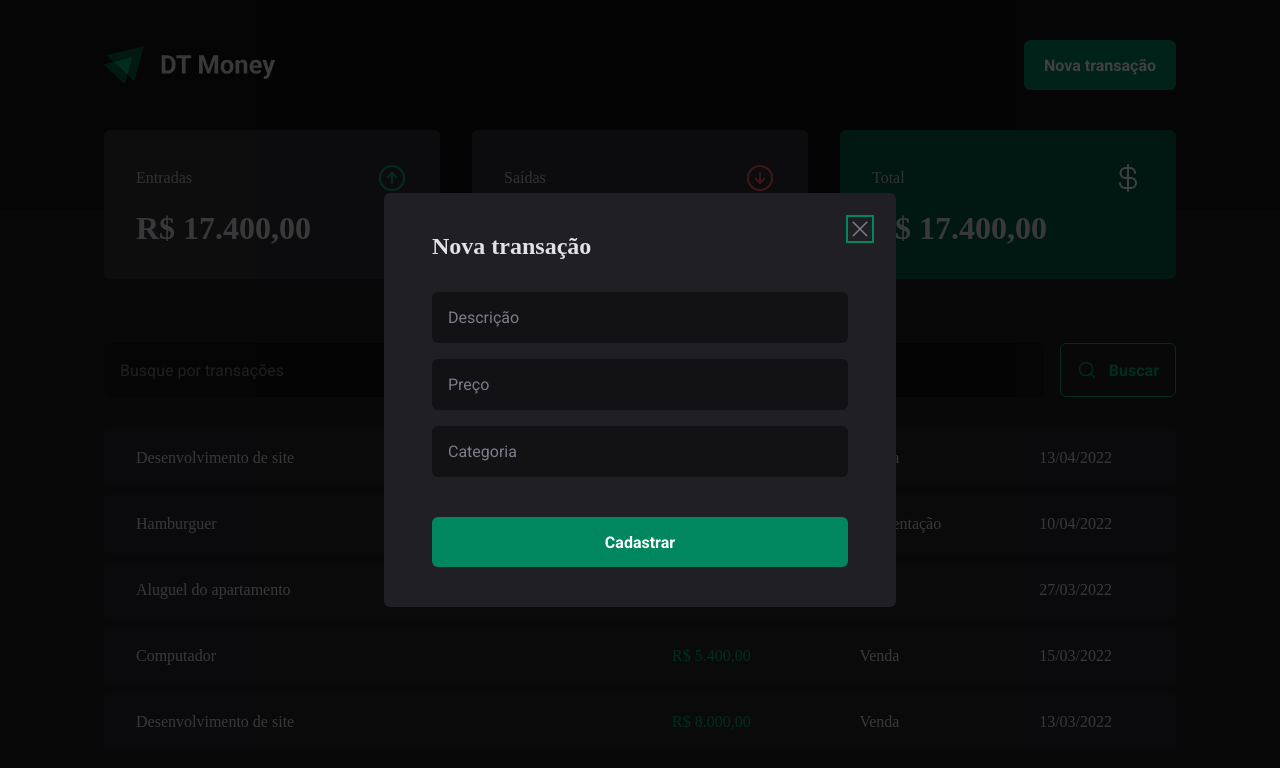
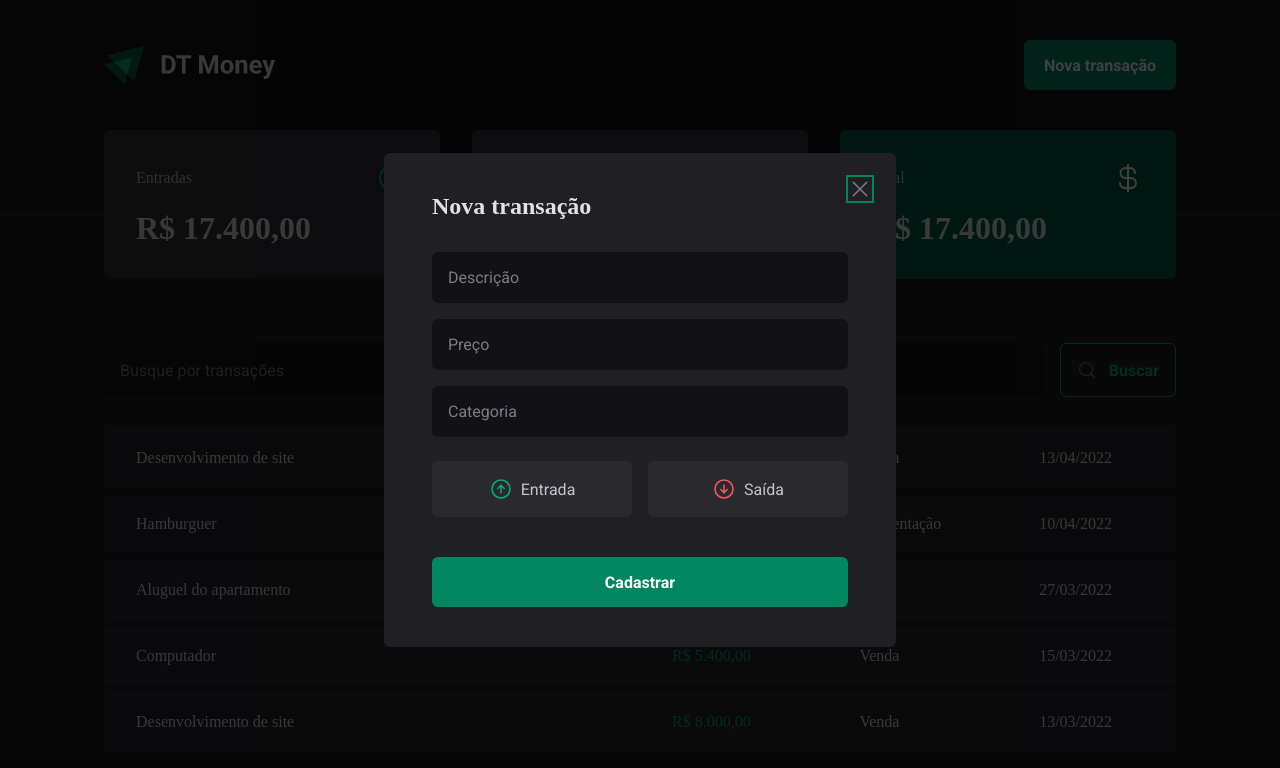
Before and after one commit to Urias01/dt-money, a React (Vite) app: page / in a window 1280 px wide. Both pictures are taken after a click on the button "Nova transação". Shown: the top 768 px of the page. Built offline with nearby package versions, Linux system fonts and the light colour scheme.

Commit message:
buttons transactions income and outcome

```diff
--- a/src/components/NewTransactionModal/index.tsx
+++ b/src/components/NewTransactionModal/index.tsx
@@ -1,6 +1,6 @@
 import * as Dialog from '@radix-ui/react-dialog'
-import { CloseButton, Content, Overlay } from './styles'
-import { X } from 'phosphor-react'
+import { CloseButton, Content, Overlay, TransactionType, TransactionTypeButton } from './styles'
+import { ArrowCircleDown, ArrowCircleUp, X } from 'phosphor-react'
 
 export function NewTransactionModal() {
   return (
@@ -17,6 +17,18 @@
           <input type="text" placeholder='Descrição' required />
           <input type="number" placeholder='Preço' required />
           <input type="text" placeholder='Categoria' required />
+
+          <TransactionType>
+            <TransactionTypeButton variant='income'>
+              <ArrowCircleUp size={24} />
+              Entrada
+            </TransactionTypeButton>
+            <TransactionTypeButton variant='outcome'>
+              <ArrowCircleDown size={24} />
+              Saída
+            </TransactionTypeButton>
+          </TransactionType>
+
           <button type="submit">
             Cadastrar
           </button>
--- a/src/components/NewTransactionModal/styles.ts
+++ b/src/components/NewTransactionModal/styles.ts
@@ -1,6 +1,5 @@
 import styled from "styled-components";
 import * as Dialog from '@radix-ui/react-dialog'
-
 export const Overlay = styled(Dialog.Overlay)`
   position: fixed;
   width: 100vw;
@@ -69,3 +68,31 @@
   color: ${props => props.theme['gray-500']};
 
 `
+
+export const TransactionType = styled.div`
+  display: grid;
+  grid-template-columns: repeat(2, 1fr);
+  gap: 1rem;
+  margin-top: 0.5rem;
+`
+
+interface TransactionTypeButtonProps {
+  variant: 'income' | 'outcome'
+}
+
+export const TransactionTypeButton = styled.button<TransactionTypeButtonProps>`
+  background-color: ${props => props.theme['gray-700']};
+  padding: 1rem;
+  display: flex;
+  align-items: center;
+  justify-content: center;
+  gap: 0.5rem;
+  border-radius: 6px;
+  cursor: pointer;
+  border: 0;
+  color: ${props => props.theme['gray-300']};
+
+  svg {
+    color: ${props => props.variant === 'income' ? props.theme['green-300'] : props.theme['red-300']}
+  }
+`
```
